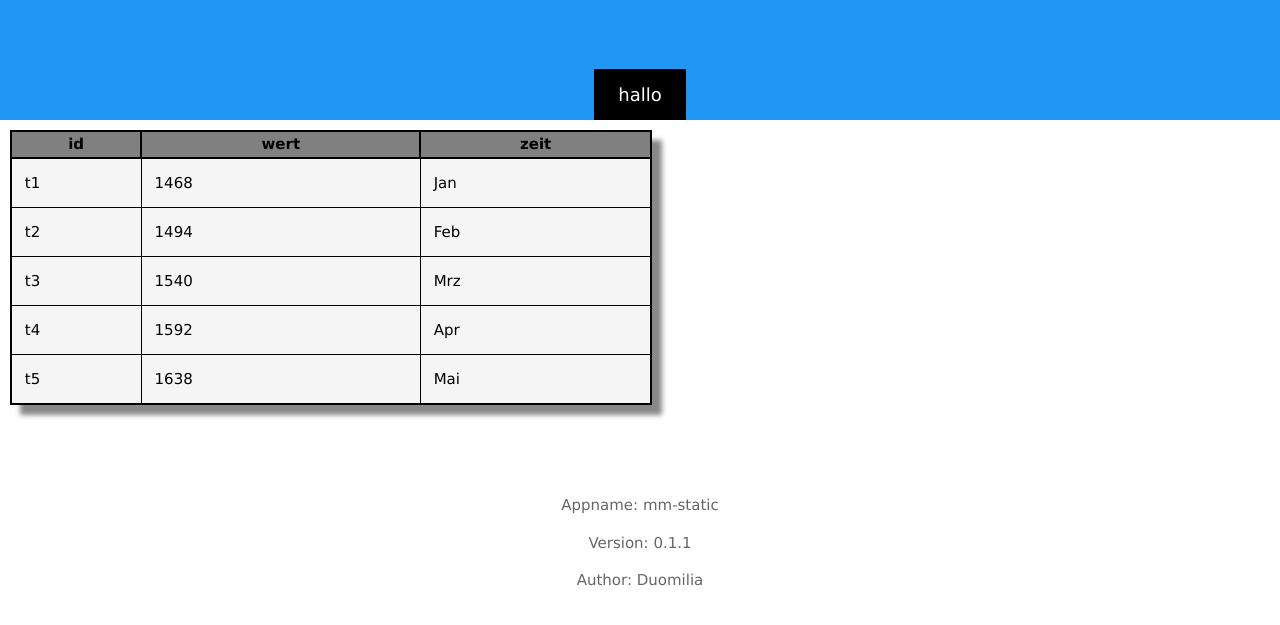
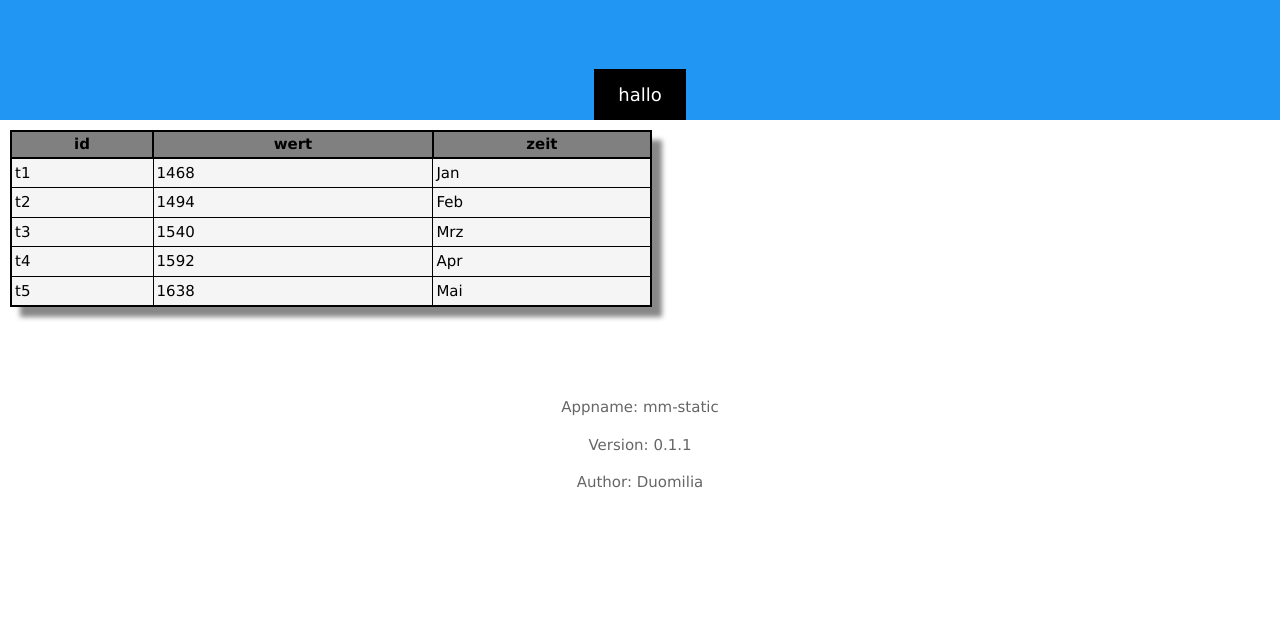
Before and after one commit to MMatGitHub/mm-static-dev, a website with bundled scripts: page index.html in a window 1280 px wide. Shown: the part 287-912 px from the top of the page. After the commit the page ends 860 px from the top, so only its background shows below. Built offline with nearby package versions, Linux system fonts and the light colour scheme.

Commit message:
import fixed

```diff
--- a/js/mie/messwertetabelle.js
+++ b/js/mie/messwertetabelle.js
@@ -1,5 +1,3 @@
-import './tabelle.css';
-
 function sehr_alt_json2Table(json_daten) {
   let cols = Object.keys(json_daten[0]);
 
--- a/js/mie/tabelle.css
+++ b/js/mie/tabelle.css
@@ -21,5 +21,5 @@ table {
   text-align: left;
   background-color: whitesmoke;
   border-style: solid;
-  padding: 2%;
+  padding: 0.2em;
 }
```
